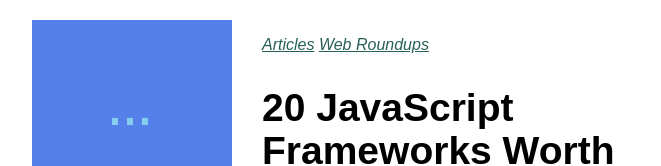
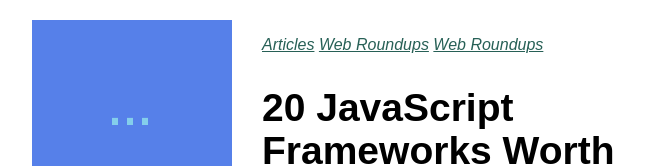
Before and after one commit to shafiswapnil/Html-Css, a plain HTML site: page 17-Creating-a-Website-Fragment/index.html in a window 1280 px wide. Shown: the top 166 px of the page, without its empty margins (308-969 px from the left). Drawn offline with Linux system fonts and the light colour scheme.

Commit message:
change in text

```diff
--- a/17-Creating-a-Website-Fragment/index.html
+++ b/17-Creating-a-Website-Fragment/index.html
@@ -21,6 +21,9 @@
 					<li>
 						<a href="#">Web Roundups</a>
 					</li>
+					<li>
+						<a href="#">Web Roundups</a>
+					</li>
 				</ul>
 
 				<h2>20 JavaScript Frameworks Worth Checking Out</h2>
```
